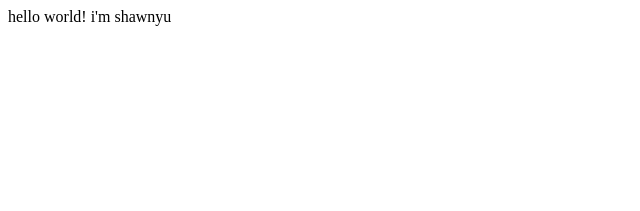
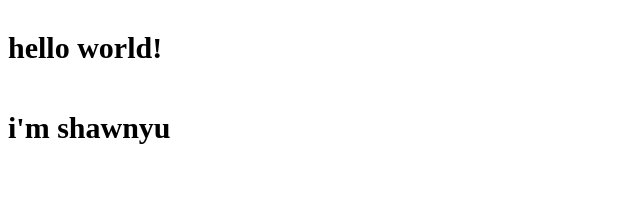
Before and after one commit to yus189/yus189.github.io, a plain HTML site: page index.html in a window 1280 px wide. Shown: the whole page, without its empty margins (0-640 px from the left). Drawn offline with Linux system fonts and the light colour scheme.

Commit message:
style&js

```diff
--- a/index.html
+++ b/index.html
@@ -1,2 +1,40 @@
-hello world!
-i'm shawnyu
+<!DOCTYPE html>
+<html lang="en">
+<head>
+	<meta charset="UTF-8">
+	<title>yus</title>
+	<style type="text/css">
+		div{
+			position: absolute;
+			font-weight: bold;
+			font-size:30px;
+			line-height: 80px;
+			position: absolute;
+			width:200px;
+			height:200px;
+			cursor: pointer;
+		}
+	</style>
+</head>
+<body>
+	<div>
+		hello world!<br/>
+		i'm shawnyu
+	</div>
+
+	<script type="text/javascript">
+
+		var oDiv = document.getElementsByTagName('div')[0];
+
+		document.onmousemove = function(ev){
+
+			oDiv.style.left = ev.clientX - 100 + 'px';
+
+			oDiv.style.top = ev.clientY - 100 + 'px';
+
+		}
+
+	</script>
+
+</body>
+</html>
```
